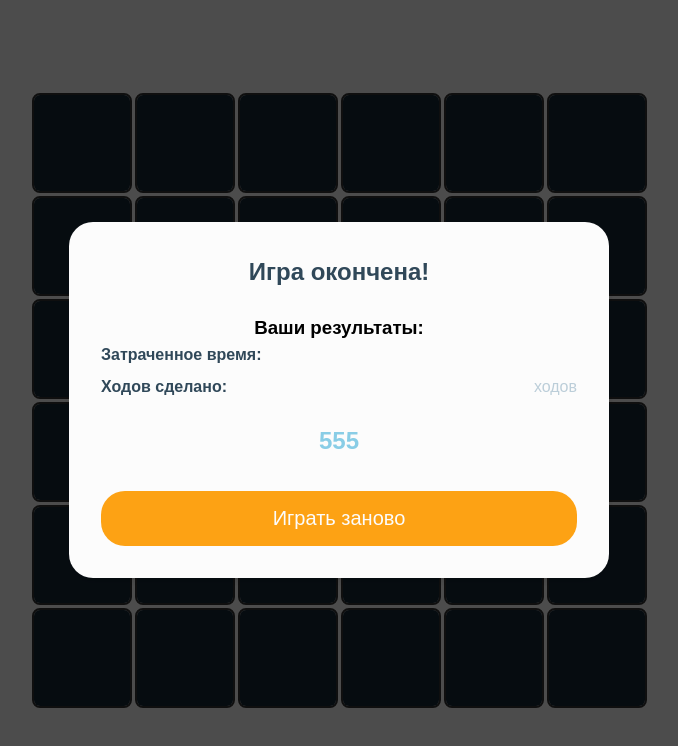
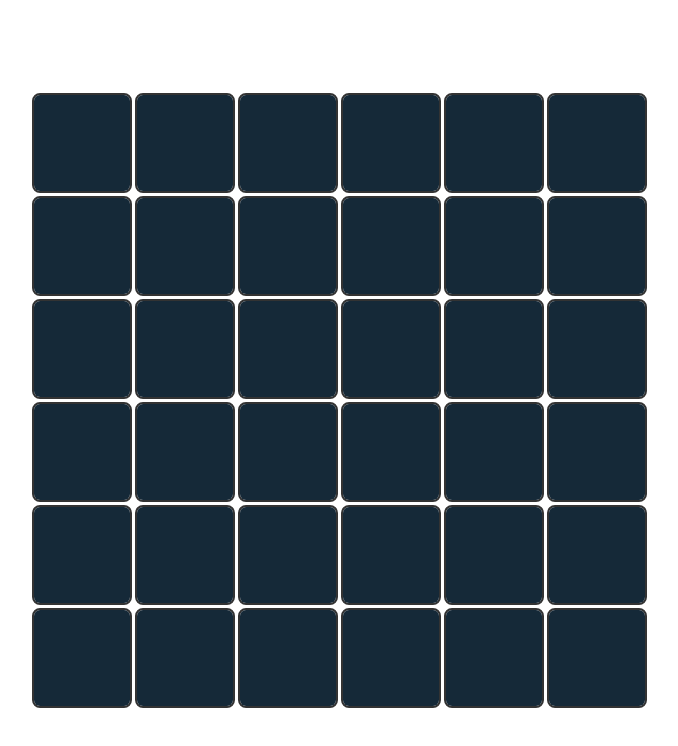
Before and after one commit to DmitryMerzlyakov/team-work, a React (Vite) app: page / in a window 1280 px wide. Both pictures are taken after a click on the button "Начать игру!". Shown: the top 746 px of the page, without its empty margins (301-979 px from the left). Built offline with nearby package versions, Linux system fonts and the light colour scheme.

Commit message:
fix: исправлен баг с открыанием окна в конце игры

```diff
--- a/src/components/ui/gameField/index.tsx
+++ b/src/components/ui/gameField/index.tsx
@@ -1,4 +1,4 @@
-import { useState } from 'react';
+import { useEffect, useState } from 'react';
 import { CardField } from '../cardField';
 import styles from './styles.module.css';
 import { IGameFieldProps } from './interfaces';
@@ -12,7 +12,7 @@ export const GameField = ({
   currentFieldsData,
 }: IGameFieldProps) => {
   const [openCards, setOpenCards] = useState<string[]>([]);
-  const [openGameOverWindow, setOpenGameOverWindow] = useState<boolean>(true);
+  const [openGameOverWindow, setOpenGameOverWindow] = useState<boolean>(false);
   const [openIdenticalCards, setOpenIdenticalCards] = useState<string[]>([]);
   const [oneImg, setOneImg] = useState<string | null>(null);
   const [twoImg, setTwoImg] = useState<string | null>(null);
@@ -20,8 +20,11 @@ export const GameField = ({
   const openSound = new Audio(cardOpenSound);
   const errorSound = new Audio(cardErrorSound);
   const successSound = new Audio(cardsuccessSound);
-
-  console.log('openIdenticalCards', openIdenticalCards);
+  useEffect(() => {
+    if (openIdenticalCards.length * 2 === fieldCards.length) {
+      setOpenGameOverWindow(true);
+    }
+  }, [openIdenticalCards]);
 
   const handleClick = (e: React.MouseEvent<HTMLDivElement>) => {
     openSound.play();
@@ -47,9 +50,7 @@ export const GameField = ({
         setOpenIdenticalCards((prev) => [...prev, oneImg]);
         setOneImg(null);
         setTwoImg(null);
-        if (openIdenticalCards.length * 2 === fieldCards.length) {
-          setOpenGameOverWindow(true);
-        }
+        console.log(fieldCards.length, openIdenticalCards.length * 2);
       }
     }
   };
```
